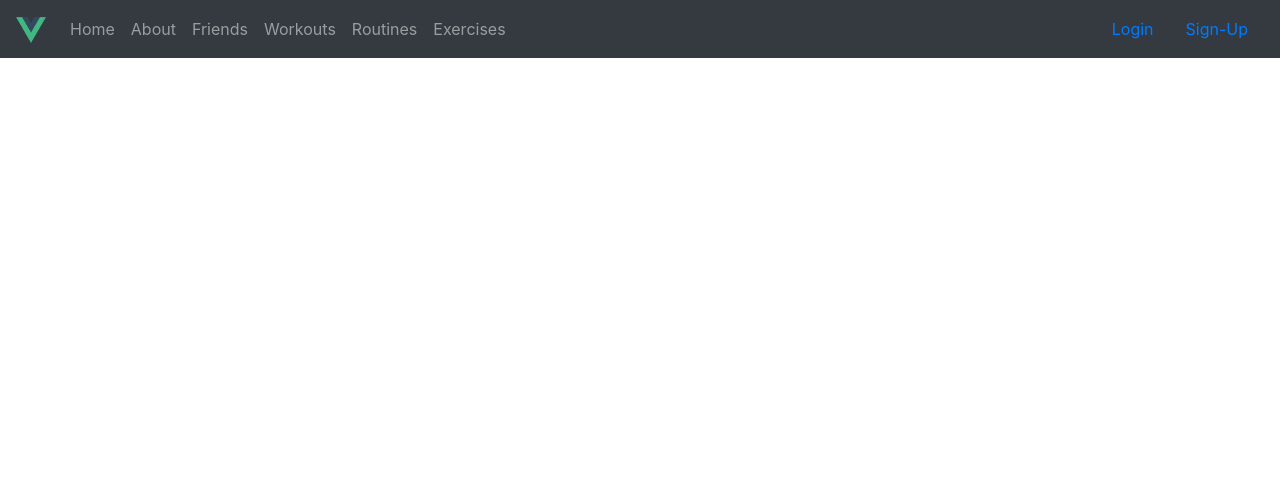
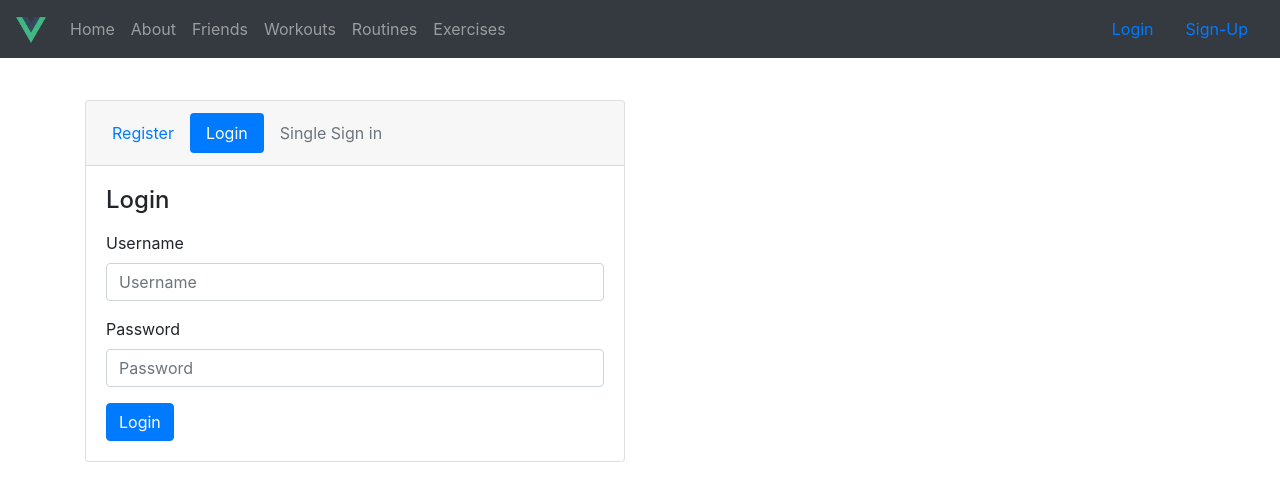
Before and after one commit to nick-coddington/Spring2019OutOfClass, a Vue app: page /login in a window 1280 px wide. Shown: the top 498 px of the page. Built offline with nearby package versions, Linux system fonts and the light colour scheme.

Commit message:
Login Setup with Error Handling

```diff
--- a/src/assets/main.scss
+++ b/src/assets/main.scss
@@ -1,4 +1,5 @@
 @import 'bootstrap/scss/bootstrap.scss';
+@import 'toastr/toastr.scss';
 
 #main {
     margin-top: 100px;
--- a/src/components/Nav.vue
+++ b/src/components/Nav.vue
@@ -49,11 +49,11 @@
                     </router-link>
                 </li>
             </ul>
-            <form class="form-inline" mt-2 mt-md-0 v-if="!user">
-                <a href="#" class="nav-link" @click.prevent="login">Login</a>
-                <a href="#" class="nav-link" @click.prevent="login">Sign-Up</a>
+            <form class="form-inline" mt-2 mt-md-0 v-if="!Globals.user">
+                <router-link to="/Login" class="nav-link">Login</router-link>
+                <router-link to="/Register" class="nav-link">Sign-Up</router-link>
             </form>
-            <span class="navbar-text" v-if="Globals.user"> Welcome {{Globals.user.name}}</span>
+            <span class="navbar-text" v-if="Globals.user"> Welcome {{Globals.user.firstName}}</span>
         </div>
     </nav>
 </template>
--- a/src/models/api.js
+++ b/src/models/api.js
@@ -14,13 +14,15 @@ export function login() {
 
 export async function api(url, data) {
   let response = null;
+  let headers = { "Authorization": `Bearer ${Globals.token}` }
   if (!data) {
-    response = await fetch(API_ROOT + url);
+    response = await fetch(API_ROOT + url, { headers });
   } else {
       response = await fetch(API_ROOT + url, {
       method: 'POST', // *GET, POST, PUT, DELETE, etc.
       cache: 'no-cache', // default, no-cache, reload, force-cache, only-if cached
       headers: {
+        ...headers,
         'Content-Type': 'application/json',
       },
       body: JSON.stringify(data), // body data type must match "Content-Type" header
--- a/src/models/users.js
+++ b/src/models/users.js
@@ -6,6 +6,11 @@ export async function GetFriends() {
   return x;
 }
 
+export async function Login(data) {
+  const x = await api('users/login', data);
+  return x;
+}
+
 export async function Register(data) {
   const x = await api('users', data);
   return x;
--- a/src/router.js
+++ b/src/router.js
@@ -6,6 +6,7 @@ import Workouts from './views/Workouts.vue';
 import Routines from './views/Routines.vue';
 import Exercises from './views/Exercises.vue';
 import Register from './views/Register.vue';
+import Login from './views/Login.vue';
 
 Vue.use(Router);
 
@@ -27,6 +28,11 @@ export default new Router({
       path: '/register',
       name: 'register',
       component: Register,
+    },
+    {
+      path: '/login',
+      name: 'login',
+      component: Login,
     },
     {
       path: '/workouts',
--- /dev/null
+++ b/src/views/Login.vue
@@ -0,0 +1,75 @@
+<template>
+<div class="row">
+    <div class="col-lg-6">
+    <div class="card">
+      <div class="card-header">
+        <ul class="nav nav-pills card-header-pills">
+          <li class="nav-item">
+            <a class="nav-link" href="/Register">Register</a>
+          </li>
+          <li class="nav-item">
+            <a class="nav-link active" href="/Login">Login</a>
+          </li>
+          <li class="nav-item">
+            <a class="nav-link disabled" href="#">Single Sign in</a>
+          </li>
+        </ul>
+      </div>
+      <div class="card-body">
+        <h4 class="card-title">Login</h4>
+        <p divclass="card-text">
+            <form @submit.prevent="submit">
+                <div class="form-group">
+                  <label for="Username">Username</label>
+                  <input type="text" v-model="data.userName"
+                    class="form-control"
+                    name="Username"
+                    id="Username"
+                    aria-describedby="helpUsername"
+                    placeholder="Username">
+                </div>
+                <div class="form-group">
+                  <label for="Password">Password</label>
+                  <input type="password" v-model="data.password"
+                    class="form-control"
+                    name="Password"
+                    id="Password"
+                    placeholder="Password">
+                </div>
+                <button type="submit" class="btn btn-primary">Login</button>
+            </form>
+        </div>
+      </div>
+    </div>
+</div>
+</template>
+
+<script>
+import { Globals } from '@/models/api';
+import { Login } from '@/models/users';
+import toastr from 'toastr';
+
+export default {
+  data: () => ({
+    data: {},
+    newUser: null,
+  }),
+  methods: {
+    async submit() {
+      try {
+        const m = await Login(this.data);
+        this.newUser = m;
+        Globals.user = m.user;
+        Globals.token = m.token;
+        toastr.success("You've logged in successfully!");
+      } catch (error) {
+        Globals.errors.push(error);
+        toastr.error(error.message);
+      }
+    },
+  },
+};
+</script>
+
+<style>
+</style>
--- a/src/views/Register.vue
+++ b/src/views/Register.vue
@@ -5,7 +5,7 @@
       <div class="card-header">
         <ul class="nav nav-pills card-header-pills">
           <li class="nav-item">
-            <a class="nav-link active" href="">Register</a>
+            <a class="nav-link active" href="/Register">Register</a>
           </li>
           <li class="nav-item">
             <a class="nav-link" href="/Login">Login</a>
@@ -91,6 +91,7 @@
 <script>
 import { Globals } from '@/models/api';
 import { Register } from '@/models/users';
+import toastr from 'toastr';
 
 export default {
   data: () => ({
@@ -102,8 +103,10 @@ export default {
       try {
         const m = await Register(this.data);
         this.newUser = m;
+        toastr.sccuess("You've registered Successfully!");
       } catch (error) {
-        Globals.error.push(error);
+        Globals.errors.push(error)
+        toastr.error(error.message);
       }
     },
   },
```
Also changed, not shown: 2 other files (tests, documents, lock files or other folders).
